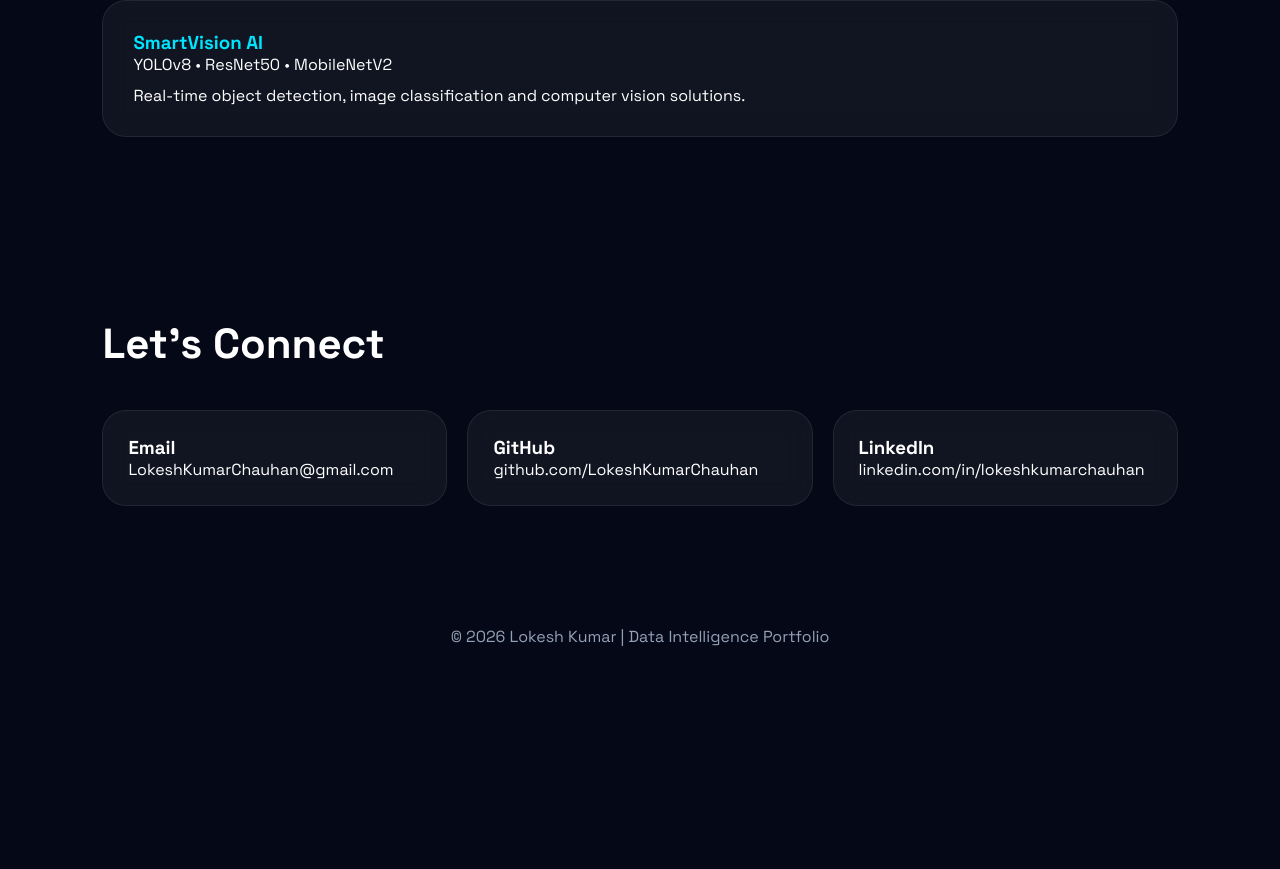
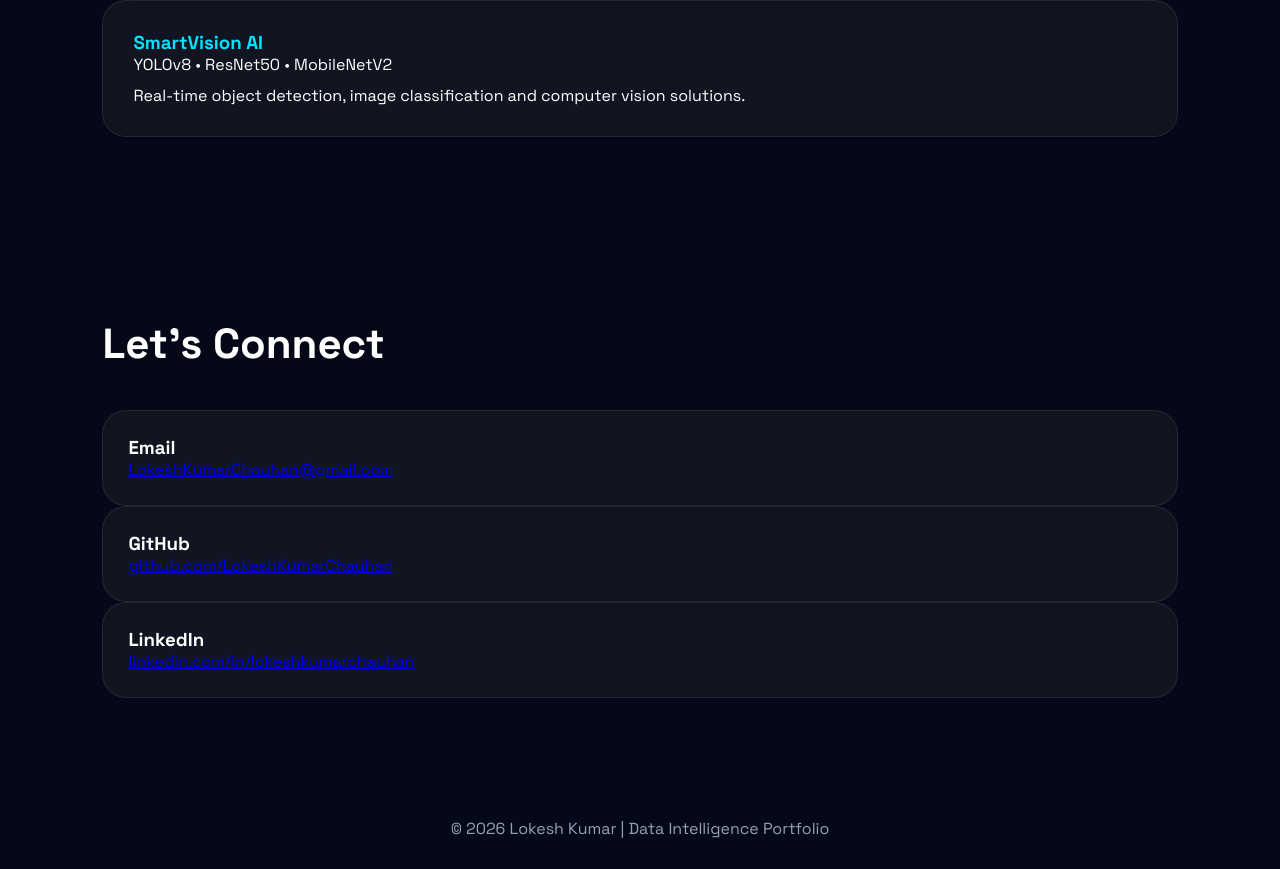
Before and after one commit to LokeshKumarChauhan/portfolio, a plain HTML site: page index.html in a window 1280 px wide. Shown: the part 2544-3413 px from the top of the page. Before the commit the page ends 3221 px from the top, so only its background shows below. Drawn offline with Linux system fonts and the light colour scheme.

Commit message:
Update index.html

```diff
--- a/index.html
+++ b/index.html
@@ -141,10 +141,31 @@ nav ul{display:none}
 
 <section id="contact" class="reveal">
 <h2 class="title">Let's Connect</h2>
-<div class="contact-grid">
-<div class="contact-item section-card"><h3>Email</h3><p>LokeshKumarChauhan@gmail.com</p></div>
-<div class="contact-item section-card"><h3>GitHub</h3><p>github.com/LokeshKumarChauhan</p></div>
-<div class="contact-item section-card"><h3>LinkedIn</h3><p>linkedin.com/in/lokeshkumarchauhan</p></div>
+<div class="contact-item section-card">
+    <h3>Email</h3>
+    <p>
+        <a href="mailto:LokeshKumarChauhan@gmail.com">
+            LokeshKumarChauhan@gmail.com
+        </a>
+    </p>
+</div>
+
+<div class="contact-item section-card">
+    <h3>GitHub</h3>
+    <p>
+        <a href="https://github.com/LokeshKumarChauhan" target="_blank">
+            github.com/LokeshKumarChauhan
+        </a>
+    </p>
+</div>
+
+<div class="contact-item section-card">
+    <h3>LinkedIn</h3>
+    <p>
+        <a href="https://www.linkedin.com/in/lokeshkumarchauhan/" target="_blank">
+            linkedin.com/in/lokeshkumarchauhan
+        </a>
+    </p>
 </div>
 </section>
 
```
